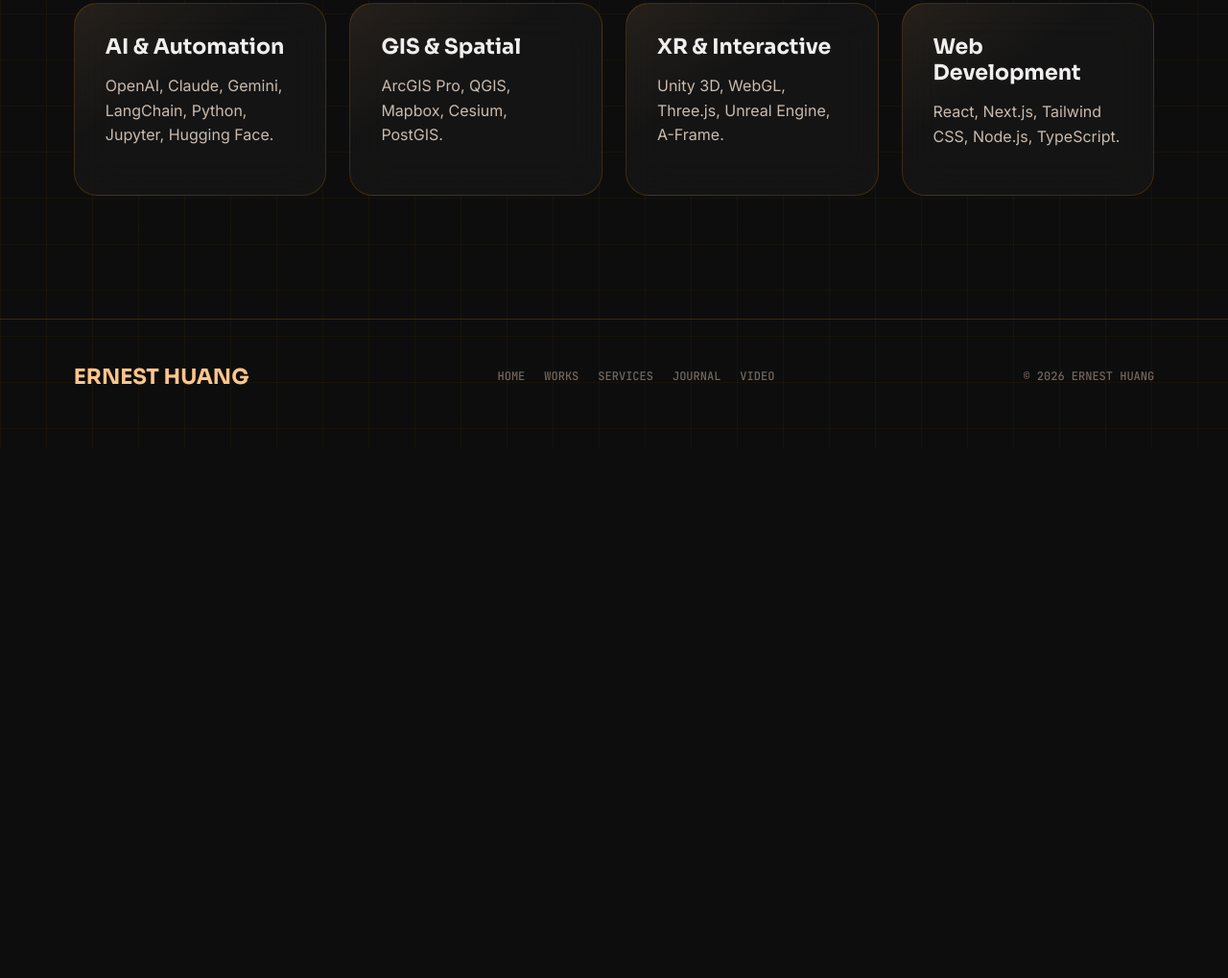
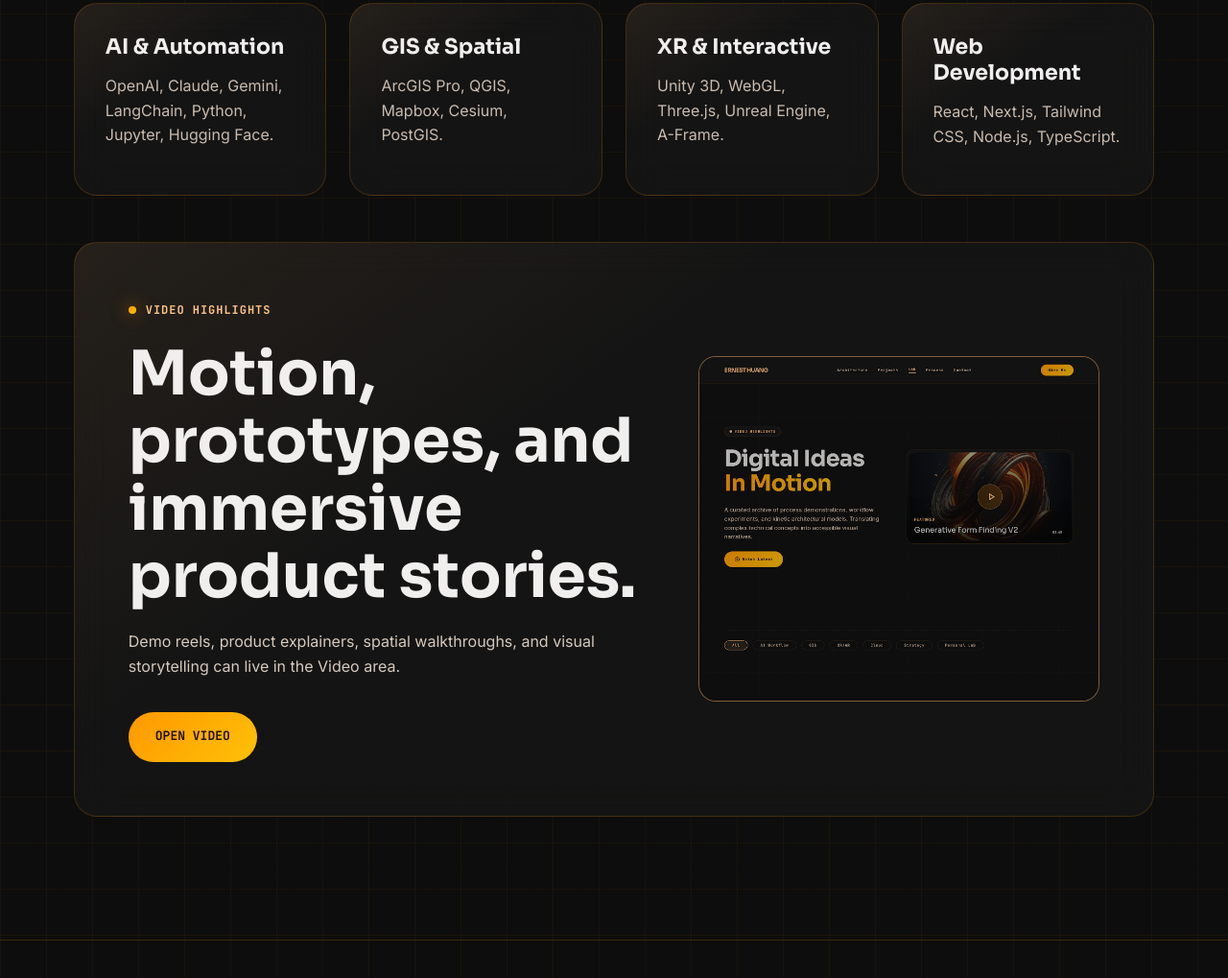
Before and after one commit to pkernest-ux/MyWeb, a plain HTML site: page toolkit.html in a window 1280 px wide. Shown: the part 1474-2493 px from the top of the page at 96% size. Before the commit the page ends 1942 px from the top, so only its background shows below. Drawn offline with Linux system fonts and the light colour scheme.

Commit message:
Add video highlight section to toolkit

```diff
--- a/styles.css
+++ b/styles.css
@@ -641,6 +641,27 @@ h3 {
   text-transform: uppercase;
 }
 
+.video-teaser {
+  display: grid;
+  grid-template-columns: minmax(0, 0.95fr) minmax(300px, 0.75fr);
+  gap: clamp(28px, 5vw, 64px);
+  align-items: center;
+  padding: clamp(28px, 5vw, 56px);
+}
+
+.video-teaser p:not(.system-label) {
+  max-width: 620px;
+  color: #d7c9bd;
+}
+
+.video-teaser .button {
+  margin-top: 18px;
+}
+
+.video-teaser .reference-frame {
+  max-height: 360px;
+}
+
 .contact-section {
   margin-bottom: 90px;
   padding: clamp(42px, 8vw, 84px);
@@ -704,6 +725,7 @@ h3 {
   .hero,
   .split-section,
   .work-hero,
+  .video-teaser,
   .expertise-layout,
   .journal-layout {
     grid-template-columns: 1fr;
--- a/toolkit.html
+++ b/toolkit.html
@@ -33,6 +33,17 @@
             <article class="tool-card glass-card reveal"><h3>XR & Interactive</h3><p>Unity 3D, WebGL, Three.js, Unreal Engine, A-Frame.</p></article>
             <article class="tool-card glass-card reveal"><h3>Web Development</h3><p>React, Next.js, Tailwind CSS, Node.js, TypeScript.</p></article>
           </div>
+          <div class="video-teaser glass-card reveal">
+            <div>
+              <p class="system-label"><span></span> Video Highlights</p>
+              <h2>Motion, prototypes, and immersive product stories.</h2>
+              <p>Demo reels, product explainers, spatial walkthroughs, and visual storytelling can live in the Video area.</p>
+              <a class="button primary" href="./video.html">Open Video</a>
+            </div>
+            <figure class="reference-frame">
+              <img src="./assets/stitch/video-highlights.png" alt="Video highlights design preview" />
+            </figure>
+          </div>
         </section>
       </main>
       <footer class="site-footer"><strong>Ernest Huang</strong><nav><a href="./index.html">Home</a><a href="./works.html">Works</a><a href="./services.html">Services</a><a href="./journal.html">Journal</a><a href="./video.html">Video</a></nav><span id="year"></span></footer>
```
